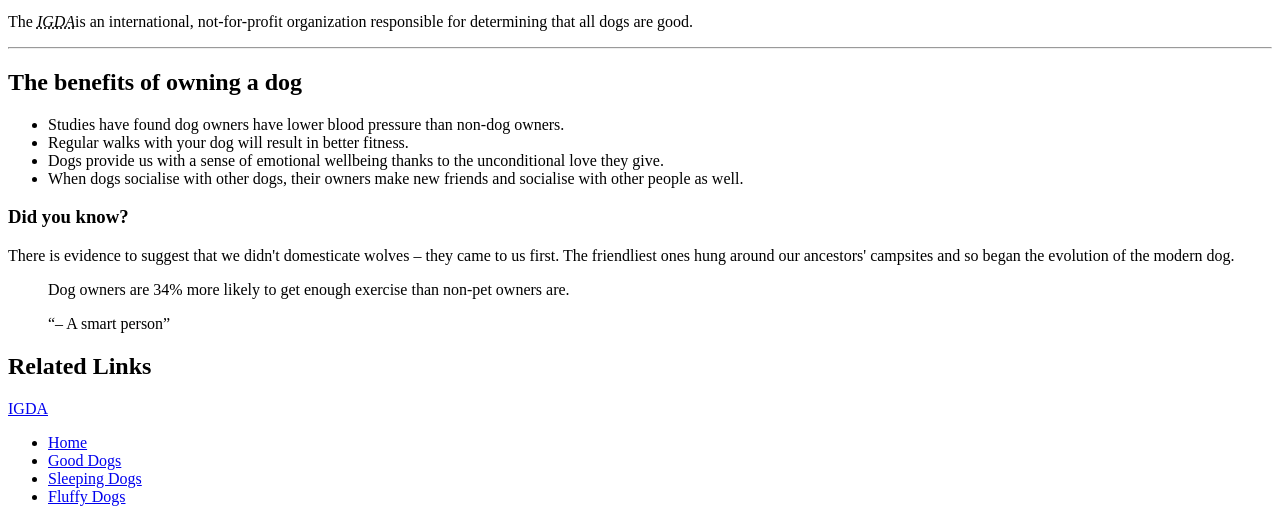
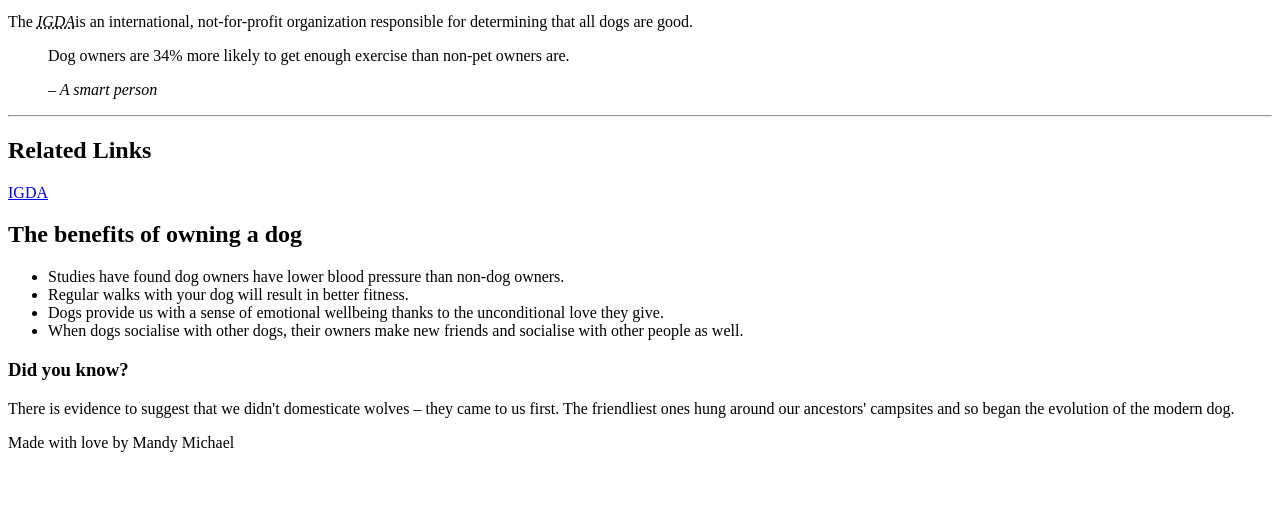
Before and after one commit to mandymichael/html-demos, a Gatsby site: page /page-2 in a window 1280 px wide. Shown: the part 553-1075 px from the top of the page. After the commit the page ends 1021 px from the top, so only its background shows below. Built offline with nearby package versions, Linux system fonts and the light colour scheme; Gatsby itself is replaced by a stand-in of ours.

Commit message:
Update dogo page with real content

```diff
--- a/src/pages/page-2.js
+++ b/src/pages/page-2.js
@@ -24,7 +24,7 @@ const SecondPage = () => (
                 <time datetime="2018-08-03" itemProp="datePublished">August 3rd, 2018</time>
             </div>
 
-            <article itemProp="articleBody">
+            <article itemProp="articleBody" role="article">
                 <h2>Why are dogs good?</h2>
                 <p>Dogs are loyal, intelligent, devoted and affectionate, they are known to improve our physical and mental health.</p>
 
@@ -36,7 +36,16 @@ const SecondPage = () => (
                 <p>The <dfn><abbr title="International Good Dog Association">IGDA</abbr></dfn>
 is an international, not-for-profit organization responsible for determining that all dogs are good.</p>
 
+                <blockquote>
+                    <p>Dog owners are 34% more likely to get enough exercise than non-pet owners are.</p>
+                    <cite>– A smart person</cite>
+                </blockquote>
                 <hr />
+
+                <aside role='complementary'>
+                    <h2>Related Links</h2>
+                    <a href="/">IGDA</a>
+                </aside>
 
                 <h2>The benefits of owning a dog</h2>
                 <ul>
@@ -49,27 +58,11 @@ is an international, not-for-profit organization responsible for determining tha
                 <h3>Did you know?</h3>
                 <p>There is evidence to suggest that we didn't domesticate wolves – they came to us first. The friendliest ones hung around our ancestors' campsites and so began the evolution of the modern dog.</p>
 
-                <blockquote>
-                    <p>Dog owners are 34% more likely to get enough exercise than non-pet owners are.</p>
-                    <q>– A smart person</q>
-                </blockquote>
             </article>
-
-            <aside>
-                <h2>Related Links</h2>
-                <a href="/">IGDA</a>
-            </aside>
         </main>
 
-        <footer>
-            <navigation role="footer">
-                <ul>
-                    <li><a href="/">Home</a></li>
-                    <li><a href="/good-dogs">Good Dogs</a></li>
-                    <li><a href="/">Sleeping Dogs</a></li>
-                    <li><a href="/">Fluffy Dogs</a></li>
-                </ul>
-            </navigation>
+        <footer role='contentinfo'>
+            <p>Made with love by Mandy Michael</p>
         </footer>
     </div>
 )
```
Also changed, not shown: src/pages/index.js (+7 -13 lines).
